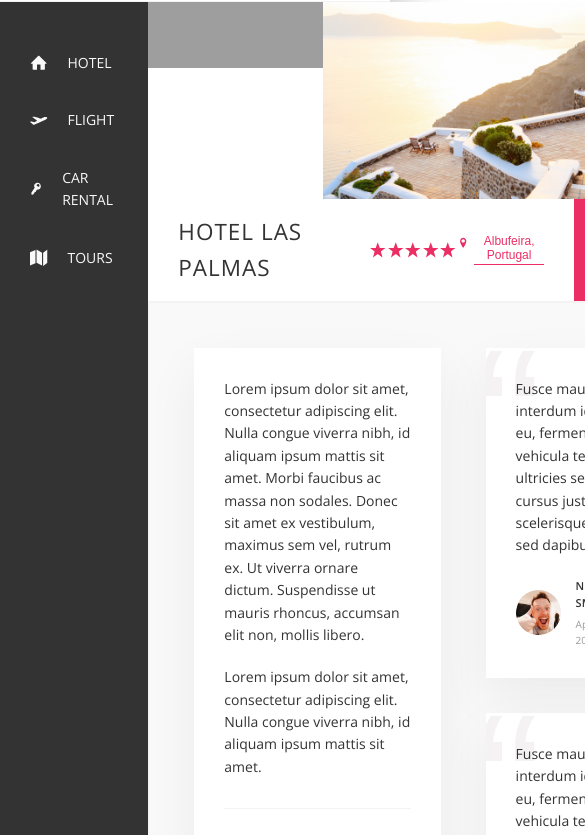
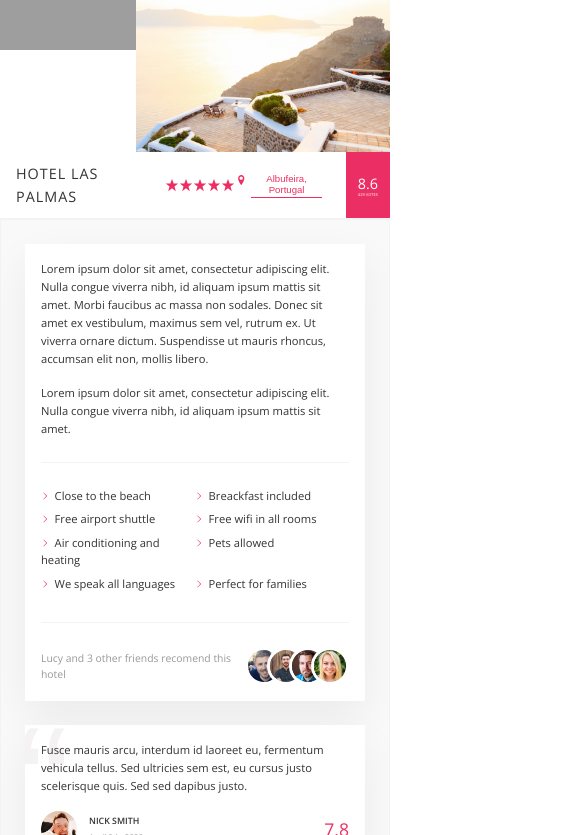
Before and after one commit to mmartinov15/Trillo, a website: page index.html in a window 390 px wide. Shown: the part 148-983 px from the top of the page, 585 px wide, since content can reach past the window. Drawn offline with nearby package versions, Linux system fonts and the light colour scheme; grey boxes are pictures that could not be loaded.

Commit message:
media queries

```diff
--- a/css/style.css
+++ b/css/style.css
@@ -42,6 +42,9 @@ Grey dark 3: #999
 html {
   box-sizing: border-box;
   font-size: 62.5%; }
+  @media only screen and (max-width: 68.75em) {
+    html {
+      font-size: 50%; } }
 
 body {
   font-family: 'Open sans', sans-serif;
@@ -59,6 +62,11 @@ body {
   background-color: var(--color-grey-light-1);
   box-shadow: var(--shadow-dark);
   min-height: 50rem; }
+  @media only screen and (max-width: 75em) {
+    .container {
+      margin: 0;
+      max-width: 100%;
+      width: 100%; } }
 
 .header {
   font-size: 1.4rem;
@@ -68,9 +76,17 @@ body {
   display: flex;
   justify-content: space-between;
   align-items: center; }
+  @media only screen and (max-width: 31.25em) {
+    .header {
+      flex-wrap: wrap;
+      height: 11rem;
+      align-content: space-around; } }
 
 .content {
   display: flex; }
+  @media only screen and (max-width: 56.25em) {
+    .content {
+      flex-direction: column; } }
 
 .sidebar {
   background-color: var(--color-grey-dark-1);
@@ -89,6 +105,12 @@ body {
   padding: 4.5rem;
   background-color: var(--color-grey-light-1);
   border: var(--line); }
+  @media only screen and (max-width: 56.25em) {
+    .detail {
+      padding: 3rem; } }
+  @media only screen and (max-width: 37.5em) {
+    .detail {
+      flex-direction: column; } }
 
 .descripion {
   background-color: white;
@@ -96,6 +118,14 @@ body {
   padding: 3rem;
   flex: 0 0 60%;
   margin-right: 4.5rem; }
+  @media only screen and (max-width: 56.25em) {
+    .descripion {
+      padding: 2rem;
+      margin-right: 3rem; } }
+  @media only screen and (max-width: 37.5em) {
+    .descripion {
+      margin-right: 0;
+      margin-bottom: 3rem; } }
 
 .user-reviews {
   flex: 1;
@@ -112,6 +142,11 @@ body {
   display: flex;
   align-items: center;
   justify-content: center; }
+  @media only screen and (max-width: 31.25em) {
+    .search {
+      order: 1;
+      flex: 0 0 100%;
+      background-color: var(--color-grey-light-2); } }
   .search__input {
     font-family: inherit;
     font-size: inherit;
@@ -186,10 +221,20 @@ body {
   font-size: 1.4rem;
   list-style: none;
   margin-top: 3.5rem; }
+  @media only screen and (max-width: 56.25em) {
+    .side-nav {
+      display: flex;
+      margin: 0; } }
   .side-nav__item {
     position: relative; }
     .side-nav__item:not(:last-child) {
       margin-bottom: .5rem; }
+      @media only screen and (max-width: 56.25em) {
+        .side-nav__item:not(:last-child) {
+          margin-bottom: 0; } }
+    @media only screen and (max-width: 56.25em) {
+      .side-nav__item {
+        flex: 1; } }
   .side-nav__item::before {
     content: "";
     position: absolute;
@@ -216,17 +261,34 @@ body {
     z-index: 10;
     display: flex;
     align-items: center; }
+    @media only screen and (max-width: 56.25em) {
+      .side-nav__link:link, .side-nav__link:visited {
+        justify-content: center;
+        padding: 2rem; } }
+    @media only screen and (max-width: 37.5em) {
+      .side-nav__link:link, .side-nav__link:visited {
+        flex-direction: column;
+        padding: 1.5rem .5rem; } }
   .side-nav__icon {
     width: 1.75rem;
     height: 1.75rem;
     margin-right: 2rem;
     fill: currentColor; }
+    @media only screen and (max-width: 37.5em) {
+      .side-nav__icon {
+        margin: 0;
+        margin-bottom: .7rem;
+        width: 1.5rem;
+        height: 1.5rem; } }
 
 .legal {
   font-size: 1.2rem;
   color: var(--color-grey-light-4);
   text-align: center;
   padding: 2.5rem; }
+  @media only screen and (max-width: 56.25em) {
+    .legal {
+      display: none; } }
 
 .gallery {
   display: flex; }
@@ -244,6 +306,10 @@ body {
     text-transform: uppercase;
     letter-spacing: 1px;
     padding: 1.5rem 3rem; }
+    @media only screen and (max-width: 37.5em) {
+      .overview__heading {
+        font-size: 1.8rem;
+        padding: 1.25rem 2rem; } }
   .overview__stars {
     margin-right: auto;
     display: flex; }
@@ -267,13 +333,22 @@ body {
     flex-direction: column;
     align-items: center;
     justify-content: center; }
+    @media only screen and (max-width: 37.5em) {
+      .overview__rating {
+        padding: 0 1.5rem; } }
   .overview__rating--average {
     font-size: 2.25rem;
     font-weight: 300;
     margin-bottom: -3px; }
+    @media only screen and (max-width: 37.5em) {
+      .overview__rating--average {
+        font-size: 1.8rem; } }
   .overview__rating--count {
     font-size: .8rem;
     text-transform: uppercase; }
+    @media only screen and (max-width: 37.5em) {
+      .overview__rating--count {
+        font-size: .5rem; } }
 
 .btn-inline {
   border: none;
@@ -340,6 +415,8 @@ body {
   align-items: center; }
   .recomend__count {
     margin-right: auto; }
+  .recomend__friends {
+    display: flex; }
   .recomend__photo {
     height: 4rem;
     width: 4rem;
@@ -347,7 +424,7 @@ body {
     border: 3px solid white;
     box-sizing: content-box; }
     .recomend__photo:not(:last-child) {
-      margin-right: -1.5rem; }
+      margin-right: -2rem; }
 
 .review {
   background-color: white;
@@ -356,6 +433,10 @@ body {
   padding: 3rem;
   position: relative;
   overflow: hidden; }
+  @media only screen and (max-width: 56.25em) {
+    .review {
+      padding: 2rem;
+      margin-bottom: 3rem; } }
   .review__text {
     margin-bottom: 2rem;
     z-index: 10;
@@ -396,6 +477,9 @@ body {
 .cta {
   padding: 3.2rem 0;
   text-align: center; }
+  @media only screen and (max-width: 56.25em) {
+    .cta {
+      padding: 2.5rem 0; } }
   .cta__book-now {
     text-transform: uppercase;
     font-size: 2rem;
```
